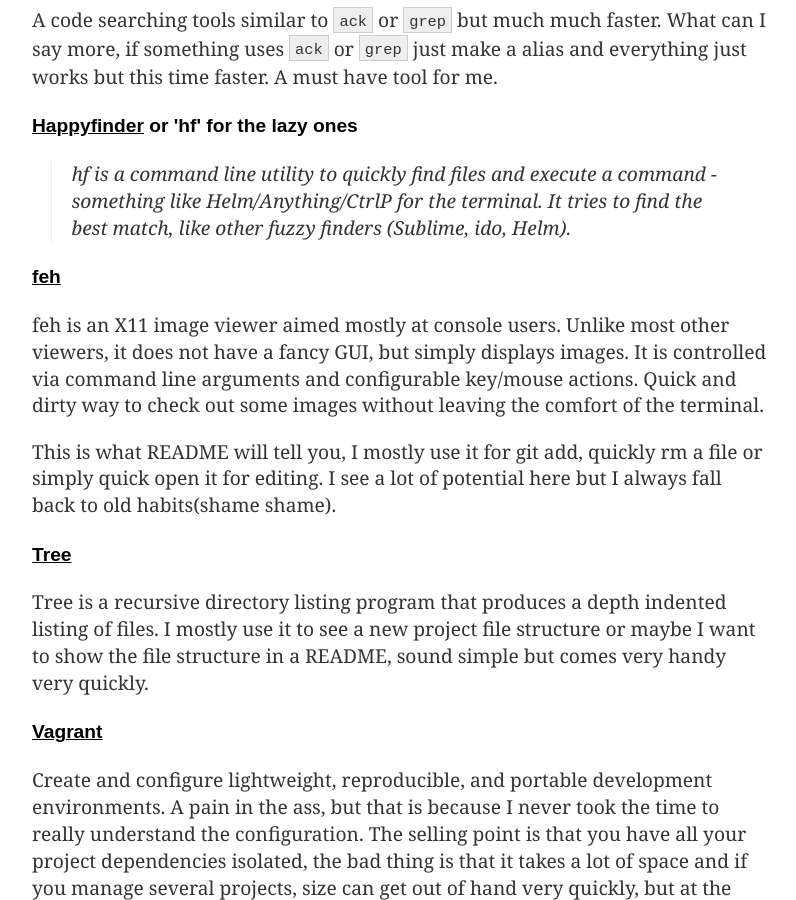
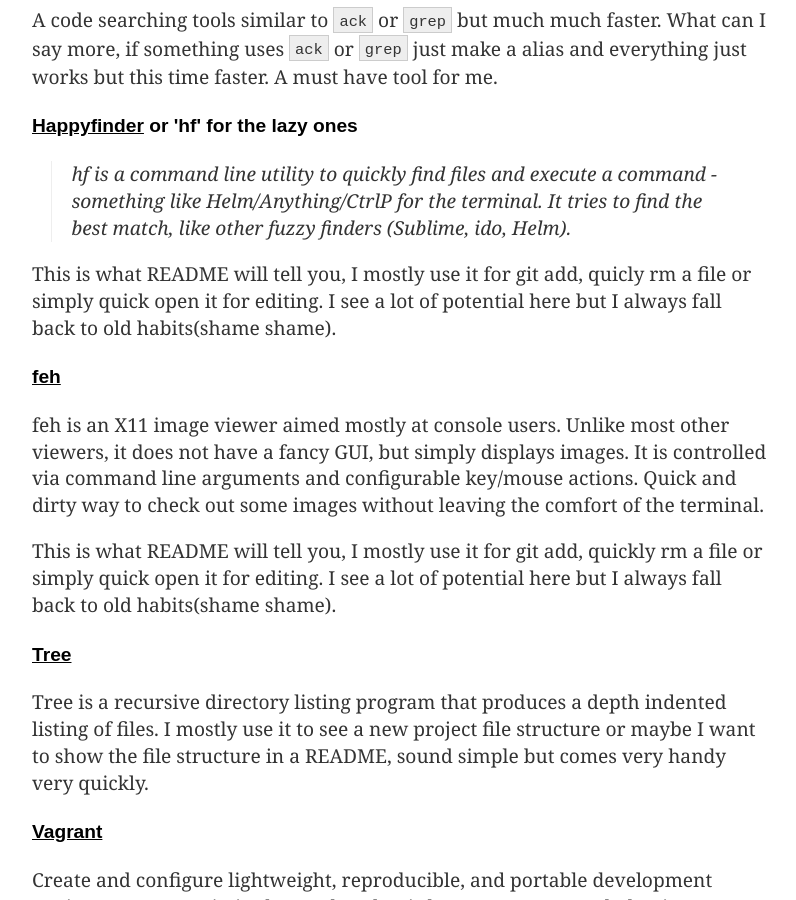
Before and after one commit to BontaVlad/BontaVlad.github.io, a Jekyll site: the page built from _posts/2015-06-11-my-life-in-the-terminal.md, in a window 1280 px wide and 900 px high, scrolled down 2874 px. Shown: the whole window, without its empty margins (352-1148 px from the left). Built offline with Jekyll 4.4.1, drawn with Linux system fonts in a browser that asks for light colours.

Commit message:
Deleted some portion by accident

```diff
--- a/_posts/2015-06-11-my-life-in-the-terminal.md
+++ b/_posts/2015-06-11-my-life-in-the-terminal.md
@@ -99,6 +99,11 @@
 > something like Helm/Anything/CtrlP for the terminal. It tries to find the best
 > match, like other fuzzy finders (Sublime, ido, Helm).
 
+This is what README will tell you, I mostly use it for git add, quicly rm a
+file or simply quick open it for editing. I see a lot of potential here but I
+always fall back to old habits(shame shame).
+
+
 ####[feh][feh-link]
 feh is an X11 image viewer aimed mostly at console users.
 Unlike most other viewers, it does not have a fancy GUI, but simply displays
```
